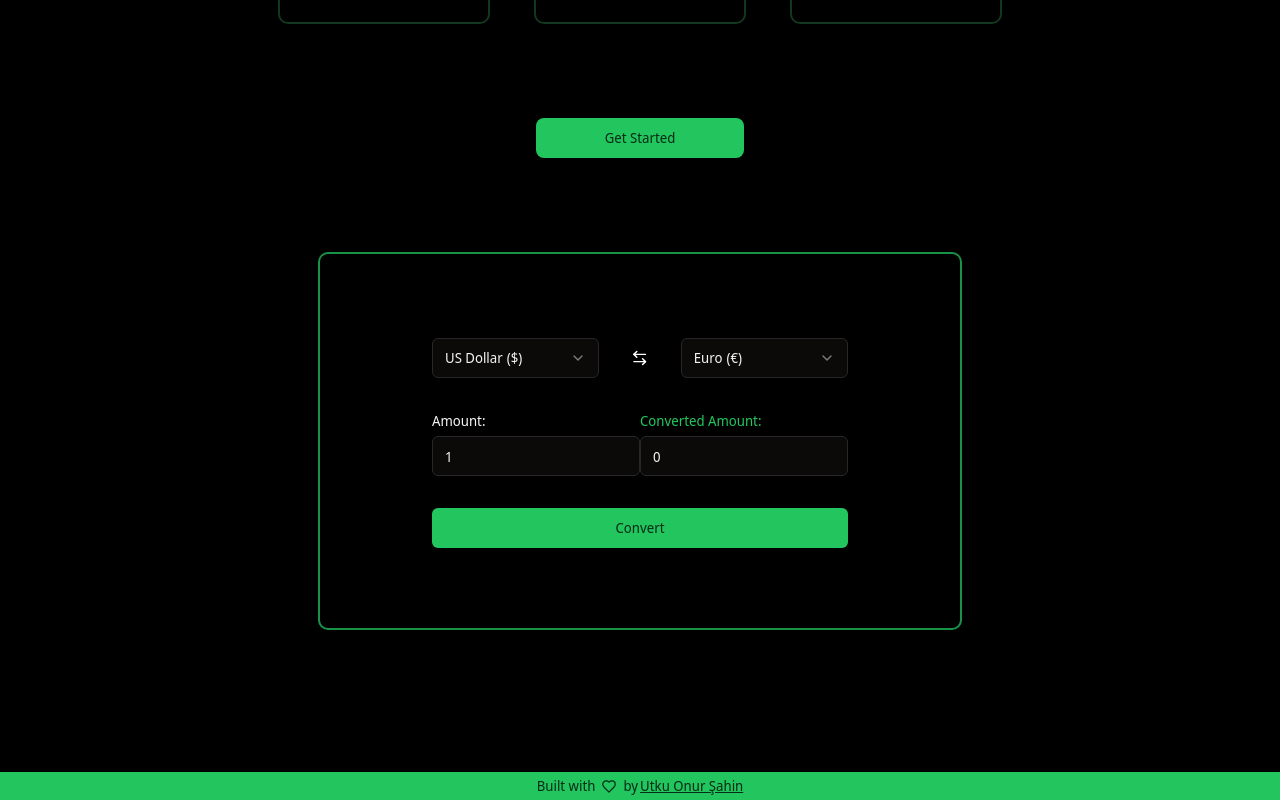
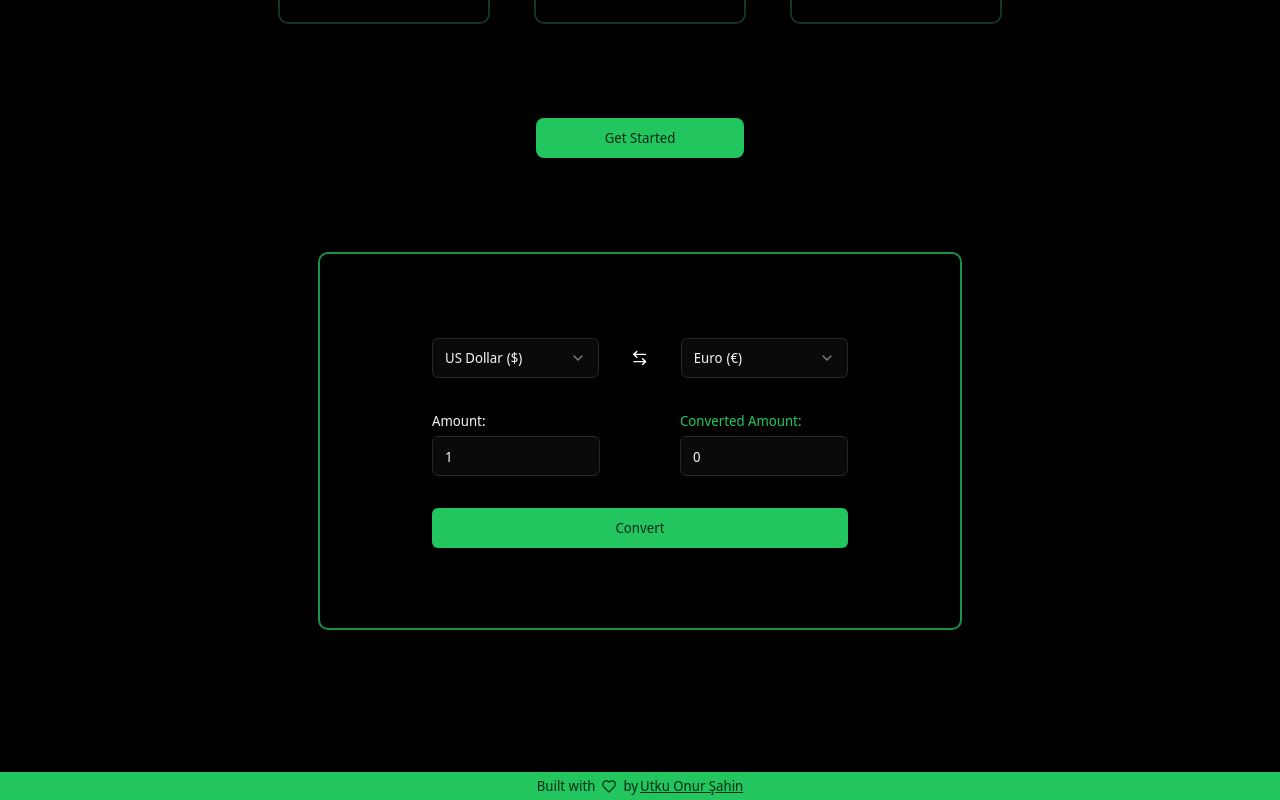
Before and after one commit to utkuonursahin/convert-it, a Next.js app: page / in a window 1280 px wide. Shown: the part 650-1450 px from the top of the page. Built offline with nearby package versions, Linux system fonts and the light colour scheme.

Commit message:
fix: make amount inputs longer

```diff
--- a/src/components/ConversionInput.tsx
+++ b/src/components/ConversionInput.tsx
@@ -10,7 +10,7 @@ type ConversionInputProps = {
 
 const ConversionInput = ({children} : ConversionInputProps) => {
     return (
-        <div className="flex flex-col gap-2">
+        <div className="w-full flex flex-col gap-2">
             {children}
         </div>
     );
--- a/src/components/Converter.tsx
+++ b/src/components/Converter.tsx
@@ -22,7 +22,7 @@ const Converter = () => {
                     <CurrencySelectTo/>
                 </CurrencySelect>
             </div>
-            <div className="col-start-2 w-full flex justify-between">
+            <div className="col-start-2 w-full flex justify-between gap-20">
                 <ConversionInput>
                     <ConversionInputAmount>
                         <Label>Amount:</Label>
```
